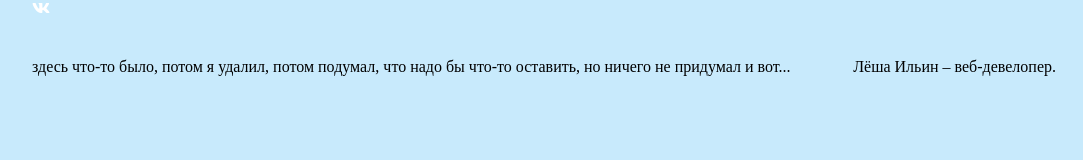
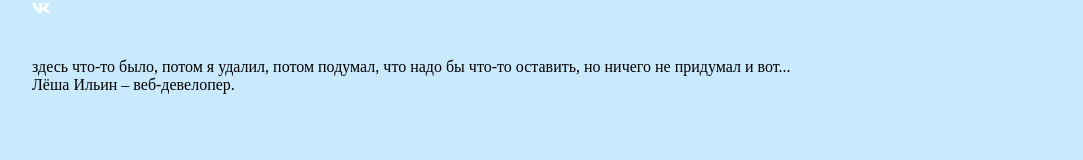
Before and after one commit to sammeronfire/sammeronfire.github.io, a plain HTML site: page index.html in a window 1280 px wide. Shown: the whole page, without its empty margins (96-1179 px from the left). Drawn offline with Linux system fonts and the light colour scheme.

Commit message:
Update index.html

```diff
--- a/index.html
+++ b/index.html
@@ -32,8 +32,8 @@
             </div>
         </header>
         <section>
-            <p>здесь что-то было, потом я удалил, потом подумал, что надо бы что-то оставить, но ничего не придумал и вот...</p>
-            <p>Лёша Ильин – веб-девелопер.</p>
+            <p>здесь что-то было, потом я удалил, потом подумал, что надо бы что-то оставить, но ничего не придумал и вот... <br>
+               Лёша Ильин – веб-девелопер.</p>
         </section>
     </div>
 </body>
```
